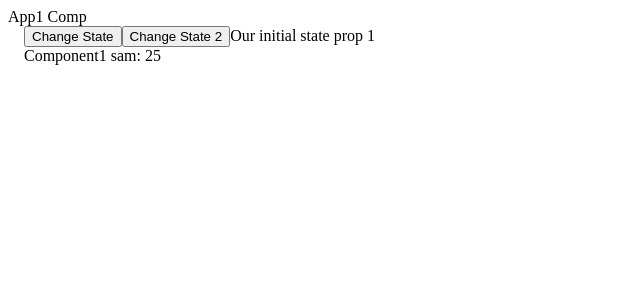
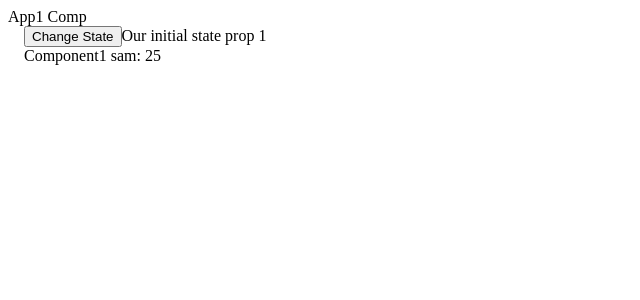
Before and after one commit to smerante/react-2019, a React (Create React App) app in the folder app1/: page / in a window 1280 px wide. Shown: the top 300 px of the page, without its empty margins (0-640 px from the left). Built offline with nearby package versions, Linux system fonts and the light colour scheme; the HTML template or start-up script is replaced by a standard one.

Commit message:
setting state with prev state

```diff
--- a/app1/src/containers/container1.js
+++ b/app1/src/containers/container1.js
@@ -6,7 +6,8 @@ class Container1 extends Component {
 	constructor(props) {
 		super(props);
 		this.state = {
-			stateProp1: 'Our initial state prop 1'
+			stateProp1: 'Our initial state prop 1',
+			stateProp2: 5
 		}
 	}
 
@@ -15,9 +16,17 @@ class Container1 extends Component {
 	// 	this.setState.stateProp1 = 'New State';
 	// }
 
+	// Can also do this
+	// this.setState({
+	// 	stateProp1: this.state.stateProp2 + 1
+	// });
+
 	// Correct
 	changeState = () => {
-		this.setState({ stateProp1: 'New State' });
+		this.setState((prevState, props) => ({
+			stateProp1: prevState.stateProp2 + 1
+		})
+		);
 	}
 
 	render() {
@@ -25,9 +34,7 @@ class Container1 extends Component {
 			<div>
 				<button onClick={() => this.changeState()}>Change State</button>
 
-				{/* Not reccomended */}
-				<button onClick={() => this.setState({ stateProp1: 'New State' })}>Change State 2</button>
-				{ this.state.stateProp1 }
+				{this.state.stateProp1}
 			</div>
 		)
 	}
```
